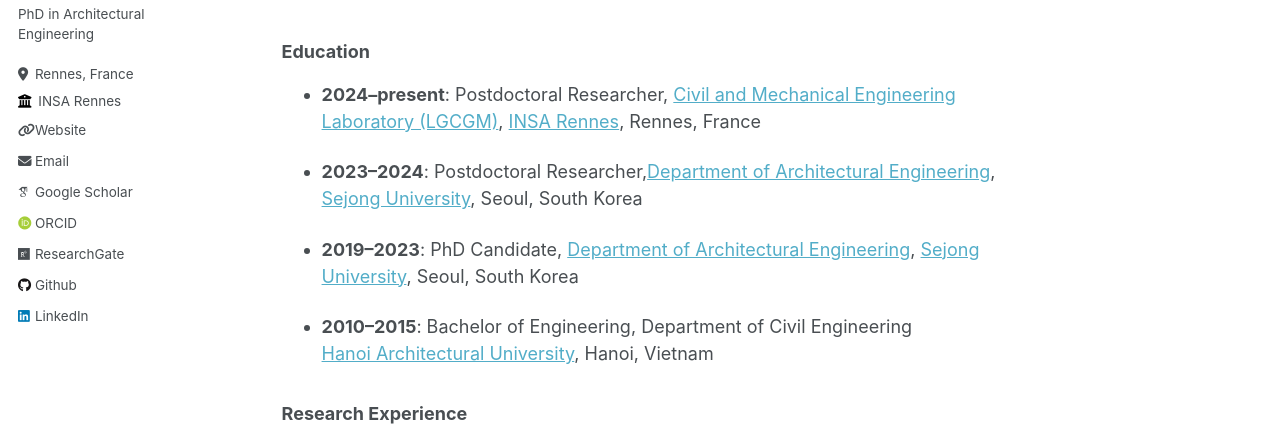
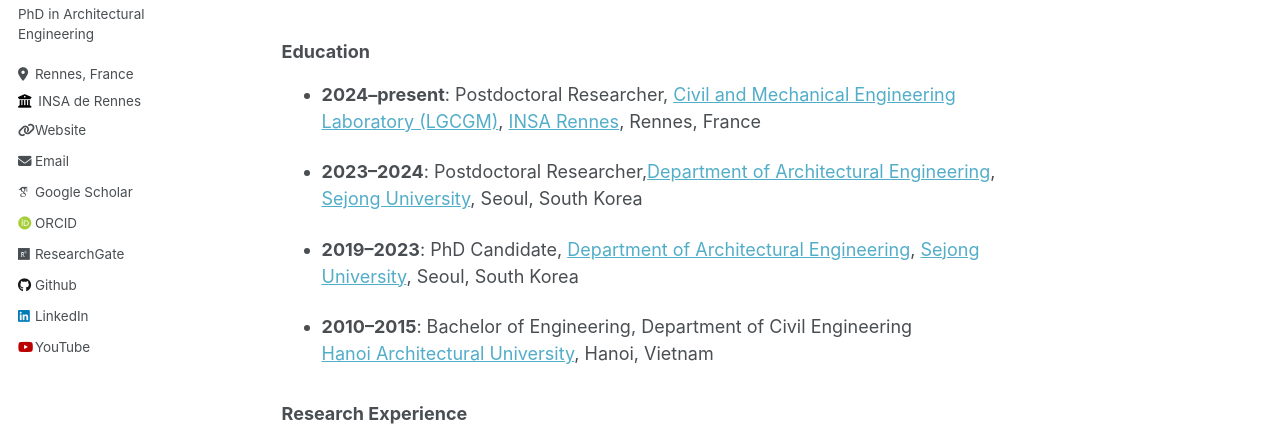
Before and after one commit to tranhan1405/tranhan1405.github.io, a Jekyll site: the page built from _pages/about.md, in a window 1280 px wide. Shown: the part 278-719 px from the top of the page. Built offline with Jekyll 4.4.1, drawn with Linux system fonts in a browser that asks for light colours; some web fonts are replaced.

Commit message:
Update _config.yml

```diff
--- a/_config.yml
+++ b/_config.yml
@@ -26,7 +26,7 @@
   pronouns         : # example: "she/her"
   bio              : "PhD in Architectural Engineering"
   location         : "Rennes, France"
-  employer         : "INSA Rennes"
+  employer         : "INSA de Rennes"
   uri              : "tranhan1405.github.io"
   email            : "tranhan1405@gmail.com"
 
@@ -70,7 +70,7 @@
   weibo            : # Username
   wikipedia        : # Username
   xing             : # Username
-  youtube          : # Username
+  youtube          : "@tranhan1405"
   zhihu            : # URL
 
 
```
